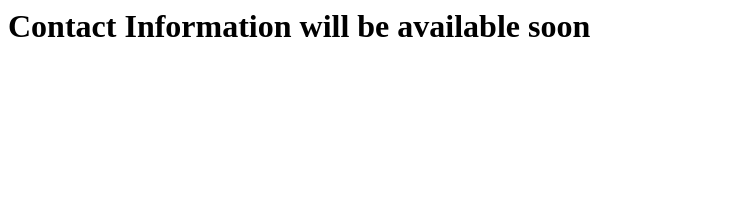
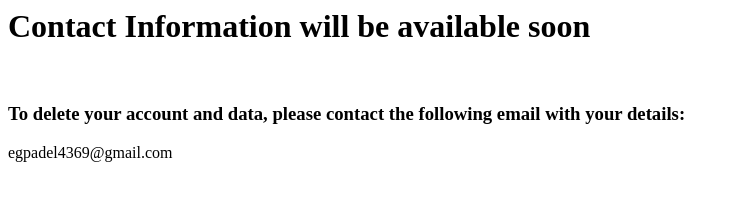
Before and after one commit to star-padel/star-padel.github.io, a plain HTML site: page index.html in a window 1280 px wide. Shown: the whole page, without its empty margins (0-739 px from the left). Drawn offline with Linux system fonts and the light colour scheme.

Commit message:
Update index.html

```diff
--- a/index.html
+++ b/index.html
@@ -1,5 +1,8 @@
 <html>
     <body>
         <h1>Contact Information will be available soon</h1>
+        <br>
+        <h3>To delete your account and data, please contact the following email with your details:</h3>
+        <p>egpadel4369@gmail.com</p>
     </body>
 </html>
```
